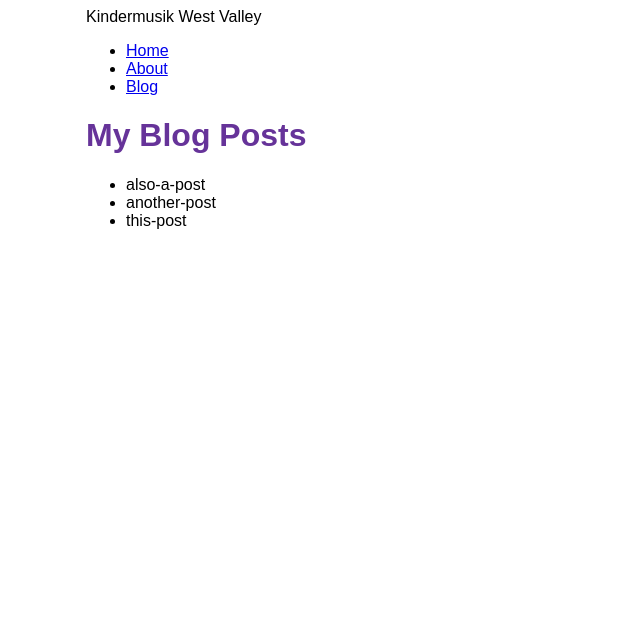
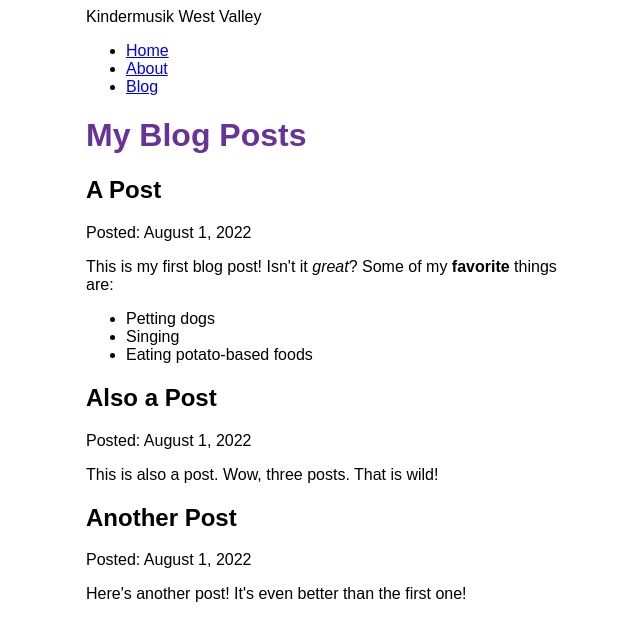
Before and after one commit to skozman/rhythm-and-muse, a Gatsby site: page /blog in a window 1280 px wide. Shown: the whole page, without its empty margins (304-944 px from the left). Built offline with nearby package versions, Linux system fonts and the light colour scheme; Gatsby itself is replaced by a stand-in of ours.

Commit message:
changed some stuff to mdx from allFiles

```diff
--- /dev/null
+++ b/blog/a-post.mdx
@@ -0,0 +1,9 @@
+---
+title: "A Post"
+date: "2022-08-01"
+---
+This is my first blog post! Isn't it *great*?
+Some of my **favorite** things are:
+* Petting dogs
+* Singing
+* Eating potato-based foods
--- a/blog/also-a-post.mdx
+++ b/blog/also-a-post.mdx
@@ -0,0 +1,5 @@
+---
+title: "Also a Post"
+date: "2022-08-01"
+---
+This is also a post. Wow, three posts. That is wild!
--- a/blog/another-post.mdx
+++ b/blog/another-post.mdx
@@ -0,0 +1,5 @@
+---
+title: "Another Post"
+date: "2022-08-01"
+---
+Here's another post! It's even better than the first one!
--- a/gatsby-config.js
+++ b/gatsby-config.js
@@ -5,6 +5,7 @@
   plugins: [
     "gatsby-plugin-image",
     "gatsby-plugin-sharp",
+    "gatsby-plugin-mdx",
     {
       resolve:"gatsby-source-filesystem",
       options: {
--- a/package.json
+++ b/package.json
@@ -15,8 +15,11 @@
     "clean": "gatsby clean"
   },
   "dependencies": {
+    "@mdx-js/mdx": "^1.6.22",
+    "@mdx-js/react": "^1.6.22",
     "gatsby": "^4.19.2",
     "gatsby-plugin-image": "^2.19.0",
+    "gatsby-plugin-mdx": "^3.19.0",
     "gatsby-plugin-sharp": "^4.19.0",
     "gatsby-source-filesystem": "^4.19.0",
     "react": "^18.1.0",
--- a/src/pages/blog.js
+++ b/src/pages/blog.js
@@ -1,32 +1,40 @@
 import * as React from 'react'
 import { graphql } from 'gatsby'
+import { MDXRenderer } from 'gatsby-plugin-mdx'
 import Layout from '../components/layout'
 
 
 const BlogPage = ({ data }) => {
     return (
         <Layout pageTitle="My Blog Posts">
-            <ul>
             {
-                data.allFile.nodes.map(node => (
-                    <li key={node.name}>
-                        {node.name}
-                    </li>
+                data.allMdx.nodes.map((node) => (
+                    <article key={node.id}>
+                        <h2>{node.frontmatter.title}</h2>
+                        <p>Posted: {node.frontmatter.date}</p>
+                        <MDXRenderer>
+                            {node.body}
+                        </MDXRenderer>
+                    </article>
                 ))
             }
-            </ul>
         </Layout>
     )
 }
 
 export const query = graphql`
-    query {
-        allFile{
-            nodes{
-                name
-            }
+  query{
+    allMdx(sort: {fields: frontmatter___date, order: DESC}) {
+      nodes {
+        frontmatter {
+          date(formatString: "MMMM D, YYYY")
+          title
         }
+        id
+        body
+      }
     }
+  }
 `
 
 export default BlogPage
```
Also changed, not shown: blog/this-post.mdx (deleted), 1 other file.
